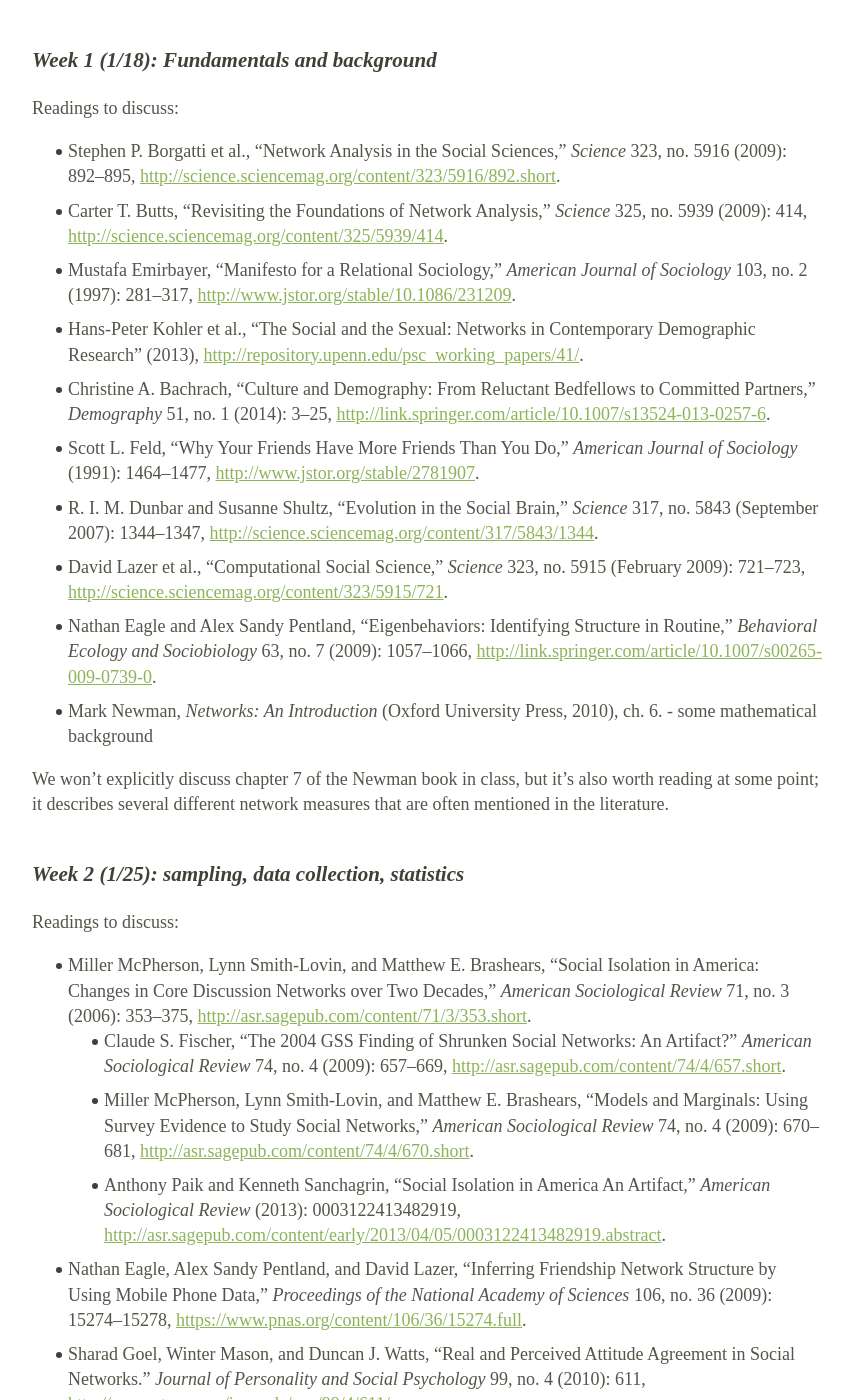
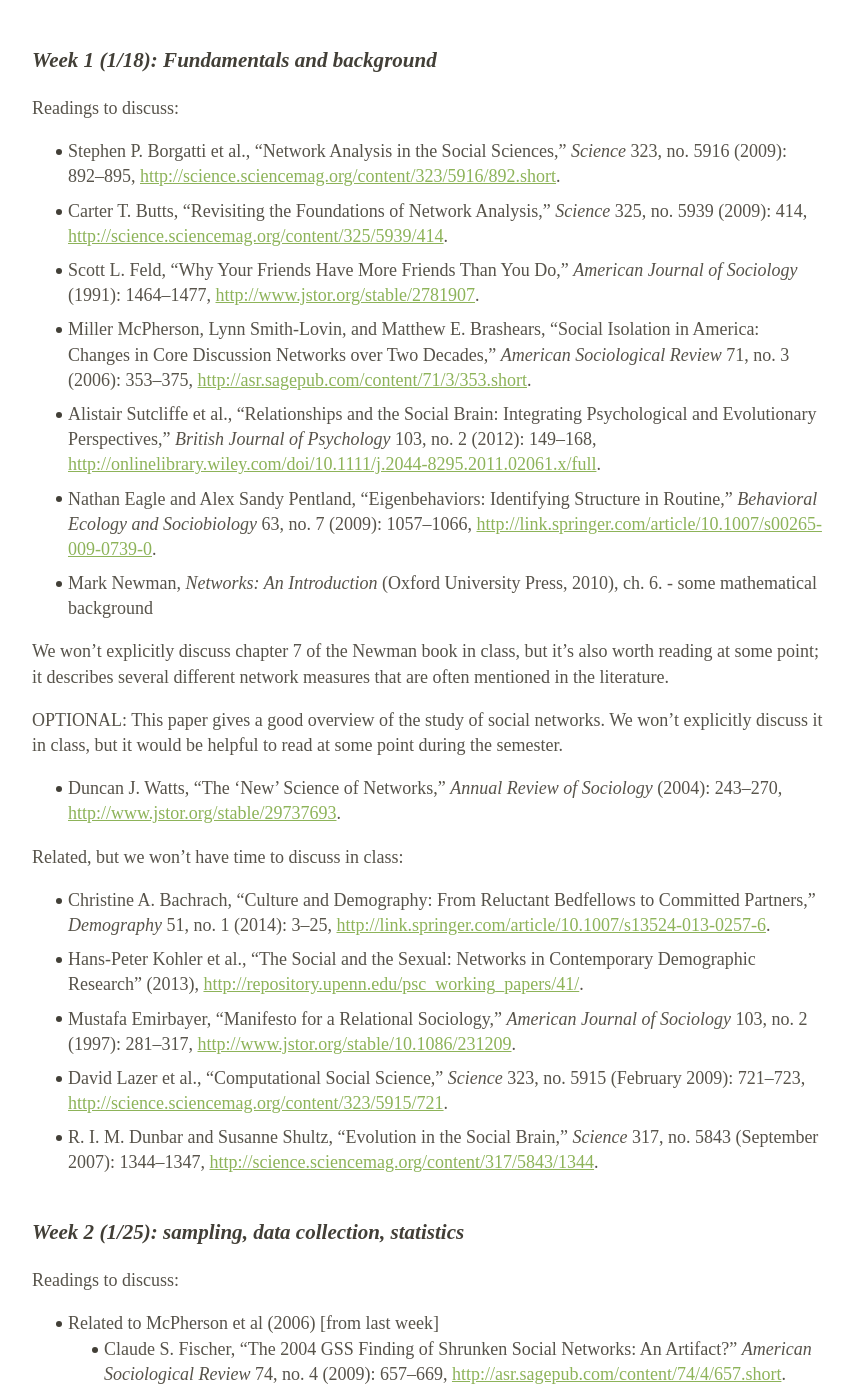
Before and after one commit to dfeehan/dfeehan.github.io, a Jekyll site: the page teaching/201701_demog260.html, which Jekyll copies as it is, in a window 1280 px wide and 1400 px high, scrolled down 1660 px. Shown: the whole window, without its empty margins (212-1066 px from the left). Built offline with Jekyll 4.4.1, drawn with Linux system fonts in a browser that asks for light colours; some of the changed text lies outside the part shown.

Commit message:
first week updated

```diff
--- a/teaching/201701_demog260.html
+++ b/teaching/201701_demog260.html
@@ -361,20 +361,29 @@ The purpose of this paper is to connect the topics of this class to your actual
 <ul>
 <li><span class="citation">Stephen P. Borgatti et al., “Network Analysis in the Social Sciences,” <em>Science</em> 323, no. 5916 (2009): 892–895, <a href="http://science.sciencemag.org/content/323/5916/892.short" class="uri">http://science.sciencemag.org/content/323/5916/892.short</a>.</span></li>
 <li><span class="citation">Carter T. Butts, “Revisiting the Foundations of Network Analysis,” <em>Science</em> 325, no. 5939 (2009): 414, <a href="http://science.sciencemag.org/content/325/5939/414" class="uri">http://science.sciencemag.org/content/325/5939/414</a>.</span></li>
-<li><span class="citation">Mustafa Emirbayer, “Manifesto for a Relational Sociology,” <em>American Journal of Sociology</em> 103, no. 2 (1997): 281–317, <a href="http://www.jstor.org/stable/10.1086/231209" class="uri">http://www.jstor.org/stable/10.1086/231209</a>.</span></li>
-<li><span class="citation">Hans-Peter Kohler et al., “The Social and the Sexual: Networks in Contemporary Demographic Research” (2013), <a href="http://repository.upenn.edu/psc_working_papers/41/" class="uri">http://repository.upenn.edu/psc_working_papers/41/</a>.</span></li>
-<li><span class="citation">Christine A. Bachrach, “Culture and Demography: From Reluctant Bedfellows to Committed Partners,” <em>Demography</em> 51, no. 1 (2014): 3–25, <a href="http://link.springer.com/article/10.1007/s13524-013-0257-6" class="uri">http://link.springer.com/article/10.1007/s13524-013-0257-6</a>.</span></li>
 <li><span class="citation">Scott L. Feld, “Why Your Friends Have More Friends Than You Do,” <em>American Journal of Sociology</em> (1991): 1464–1477, <a href="http://www.jstor.org/stable/2781907" class="uri">http://www.jstor.org/stable/2781907</a>.</span></li>
-<li><span class="citation">R. I. M. Dunbar and Susanne Shultz, “Evolution in the Social Brain,” <em>Science</em> 317, no. 5843 (September 2007): 1344–1347, <a href="http://science.sciencemag.org/content/317/5843/1344" class="uri">http://science.sciencemag.org/content/317/5843/1344</a>.</span></li>
-<li><span class="citation">David Lazer et al., “Computational Social Science,” <em>Science</em> 323, no. 5915 (February 2009): 721–723, <a href="http://science.sciencemag.org/content/323/5915/721" class="uri">http://science.sciencemag.org/content/323/5915/721</a>.</span></li>
+<li><span class="citation">Miller McPherson, Lynn Smith-Lovin, and Matthew E. Brashears, “Social Isolation in America: Changes in Core Discussion Networks over Two Decades,” <em>American Sociological Review</em> 71, no. 3 (2006): 353–375, <a href="http://asr.sagepub.com/content/71/3/353.short" class="uri">http://asr.sagepub.com/content/71/3/353.short</a>.</span></li>
+<li><span class="citation">Alistair Sutcliffe et al., “Relationships and the Social Brain: Integrating Psychological and Evolutionary Perspectives,” <em>British Journal of Psychology</em> 103, no. 2 (2012): 149–168, <a href="http://onlinelibrary.wiley.com/doi/10.1111/j.2044-8295.2011.02061.x/full" class="uri">http://onlinelibrary.wiley.com/doi/10.1111/j.2044-8295.2011.02061.x/full</a>.</span></li>
 <li><span class="citation">Nathan Eagle and Alex Sandy Pentland, “Eigenbehaviors: Identifying Structure in Routine,” <em>Behavioral Ecology and Sociobiology</em> 63, no. 7 (2009): 1057–1066, <a href="http://link.springer.com/article/10.1007/s00265-009-0739-0" class="uri">http://link.springer.com/article/10.1007/s00265-009-0739-0</a>.</span></li>
 <li><span class="citation">Mark Newman, <em>Networks: An Introduction</em> (Oxford University Press, 2010), ch. 6.</span> - some mathematical background</li>
 </ul>
 <p>We won’t explicitly discuss chapter 7 of the Newman book in class, but it’s also worth reading at some point; it describes several different network measures that are often mentioned in the literature.</p>
+<p>OPTIONAL: This paper gives a good overview of the study of social networks. We won’t explicitly discuss it in class, but it would be helpful to read at some point during the semester.</p>
+<ul>
+<li><span class="citation">Duncan J. Watts, “The ‘New’ Science of Networks,” <em>Annual Review of Sociology</em> (2004): 243–270, <a href="http://www.jstor.org/stable/29737693" class="uri">http://www.jstor.org/stable/29737693</a>.</span></li>
+</ul>
+<p>Related, but we won’t have time to discuss in class:</p>
+<ul>
+<li><span class="citation">Christine A. Bachrach, “Culture and Demography: From Reluctant Bedfellows to Committed Partners,” <em>Demography</em> 51, no. 1 (2014): 3–25, <a href="http://link.springer.com/article/10.1007/s13524-013-0257-6" class="uri">http://link.springer.com/article/10.1007/s13524-013-0257-6</a>.</span></li>
+<li><span class="citation">Hans-Peter Kohler et al., “The Social and the Sexual: Networks in Contemporary Demographic Research” (2013), <a href="http://repository.upenn.edu/psc_working_papers/41/" class="uri">http://repository.upenn.edu/psc_working_papers/41/</a>.</span></li>
+<li><span class="citation">Mustafa Emirbayer, “Manifesto for a Relational Sociology,” <em>American Journal of Sociology</em> 103, no. 2 (1997): 281–317, <a href="http://www.jstor.org/stable/10.1086/231209" class="uri">http://www.jstor.org/stable/10.1086/231209</a>.</span></li>
+<li><span class="citation">David Lazer et al., “Computational Social Science,” <em>Science</em> 323, no. 5915 (February 2009): 721–723, <a href="http://science.sciencemag.org/content/323/5915/721" class="uri">http://science.sciencemag.org/content/323/5915/721</a>.</span></li>
+<li><span class="citation">R. I. M. Dunbar and Susanne Shultz, “Evolution in the Social Brain,” <em>Science</em> 317, no. 5843 (September 2007): 1344–1347, <a href="http://science.sciencemag.org/content/317/5843/1344" class="uri">http://science.sciencemag.org/content/317/5843/1344</a>.</span></li>
+</ul>
 <h3 id="week-2-125-sampling-data-collection-statistics">Week 2 (1/25): sampling, data collection, statistics</h3>
 <p>Readings to discuss:</p>
 <ul>
-<li><span class="citation">Miller McPherson, Lynn Smith-Lovin, and Matthew E. Brashears, “Social Isolation in America: Changes in Core Discussion Networks over Two Decades,” <em>American Sociological Review</em> 71, no. 3 (2006): 353–375, <a href="http://asr.sagepub.com/content/71/3/353.short" class="uri">http://asr.sagepub.com/content/71/3/353.short</a>.</span>
+<li>Related to McPherson et al (2006) [from last week]
 <ul>
 <li><span class="citation">Claude S. Fischer, “The 2004 GSS Finding of Shrunken Social Networks: An Artifact?” <em>American Sociological Review</em> 74, no. 4 (2009): 657–669, <a href="http://asr.sagepub.com/content/74/4/657.short" class="uri">http://asr.sagepub.com/content/74/4/657.short</a>.</span></li>
 <li><span class="citation">Miller McPherson, Lynn Smith-Lovin, and Matthew E. Brashears, “Models and Marginals: Using Survey Evidence to Study Social Networks,” <em>American Sociological Review</em> 74, no. 4 (2009): 670–681, <a href="http://asr.sagepub.com/content/74/4/670.short" class="uri">http://asr.sagepub.com/content/74/4/670.short</a>.</span></li>
@@ -391,10 +400,10 @@ The purpose of this paper is to connect the topics of this class to your actual
 <li><span class="citation">Peter V. Marsden, “Network Data and Measurement,” <em>Annual Review of Sociology</em> (1990): 435–463, <a href="http://www.jstor.org/stable/2083277" class="uri">http://www.jstor.org/stable/2083277</a>.</span></li>
 <li><span class="citation">Peter D. Hoff, Adrian E. Raftery, and Mark S. Handcock, “Latent Space Approaches to Social Network Analysis,” <em>Journal of the American Statistical Association</em> 97, no. 460 (2002): 1090–1098, <a href="http://www.tandfonline.com/doi/abs/10.1198/016214502388618906" class="uri">http://www.tandfonline.com/doi/abs/10.1198/016214502388618906</a>.</span></li>
 <li><span class="citation">Cathleen McGrath, Jim Blythe, and David Krackhardt, “The Effect of Spatial Arrangement on Judgments and Errors in Interpreting Graphs,” <em>Social Networks</em> 19, no. 3 (1997): 223–242, <a href="http://www.sciencedirect.com/science/article/pii/S0378873396002997" class="uri">http://www.sciencedirect.com/science/article/pii/S0378873396002997</a>.</span></li>
-<li><span class="citation">Martin Krzywinski et al., “Hive Plots—rational Approach to Visualizing Networks,” <em>Briefings in Bioinformatics</em> (2011): bbr069, <a href="https://bib.oxfordjournals.org/content/early/2011/12/09/bib.bbr069.full" class="uri">https://bib.oxfordjournals.org/content/early/2011/12/09/bib.bbr069.full</a>.</span> <!--* [@mossong_social_2008a]--></li>
+<li><span class="citation">Martin Krzywinski et al., “Hive Plots—Rational Approach to Visualizing Networks,” <em>Briefings in Bioinformatics</em> (2011): bbr069, <a href="https://bib.oxfordjournals.org/content/early/2011/12/09/bib.bbr069.full" class="uri">https://bib.oxfordjournals.org/content/early/2011/12/09/bib.bbr069.full</a>.</span> <!--* [@mossong_social_2008a]--></li>
 </ul>
 <h3 id="nb-no-class-21">NB: NO CLASS 2/1</h3>
-<h3 id="week-3-28-connectivity-and-small-worlds">Week 3 (2/8): Connectivity and small worlds</h3>
+<h3 id="week-3-28-network-models-connectivity-and-small-worlds">Week 3 (2/8): Network models, connectivity, and small worlds</h3>
 <p>Readings to discuss:</p>
 <ul>
 <li><span class="citation">Stanley Milgram, “The Small World Problem,” <em>Psychology Today</em> 2, no. 1 (1967): 60–67, <a href="http://measure.igpp.ucla.edu/GK12-SEE-LA/Lesson_Files_09/Tina_Wey/TW_social_networks_Milgram_1967_small_world_problem.pdf" class="uri">http://measure.igpp.ucla.edu/GK12-SEE-LA/Lesson_Files_09/Tina_Wey/TW_social_networks_Milgram_1967_small_world_problem.pdf</a>.</span></li>
@@ -439,26 +448,9 @@ The purpose of this paper is to connect the topics of this class to your actual
 <li><span class="citation">Mark Granovetter, “Economic Action and Social Structure: The Problem of Embeddedness,” <em>American Journal of Sociology</em> (1985): 481–510, <a href="http://www.jstor.org/stable/2780199" class="uri">http://www.jstor.org/stable/2780199</a>.</span></li>
 <li><span class="citation">Alejandro Portes and Julia Sensenbrenner, “Embeddedness and Immigration: Notes on the Social Determinants of Economic Action,” <em>American Journal of Sociology</em> (1993): 1320–1350, <a href="http://www.jstor.org/stable/2781823" class="uri">http://www.jstor.org/stable/2781823</a>.</span></li>
 </ul>
-<h3 id="week-5-222-network-formation-time">Week 5 (2/22): Network formation, time</h3>
-<ul>
-<li><span class="citation">Albert-László Barabási and Réka Albert, “Emergence of Scaling in Random Networks,” <em>Science</em> 286, no. 5439 (1999): 509–512, <a href="http://science.sciencemag.org/content/286/5439/509.short" class="uri">http://science.sciencemag.org/content/286/5439/509.short</a>.</span></li>
-<li><span class="citation">Fredrik Liljeros et al., “The Web of Human Sexual Contacts,” <em>Nature</em> 411, no. 6840 (2001): 907–908, <a href="http://www.nature.com/nature/journal/v411/n6840/full/411907a0.html" class="uri">http://www.nature.com/nature/journal/v411/n6840/full/411907a0.html</a>.</span>
-<ul>
-<li><span class="citation">James Holland Jones and Mark S. Handcock, “Social Networks (Communication Arising): Sexual Contacts and Epidemic Thresholds,” <em>Nature</em> 423, no. 6940 (2003): 605–606, <a href="http://www.nature.com/nature/journal/v423/n6940/full/423605a.html" class="uri">http://www.nature.com/nature/journal/v423/n6940/full/423605a.html</a>.</span></li>
-<li><span class="citation">Fredrik Liljeros et al., “Social Networks (Communication Arising): Sexual Contacts and Epidemic Thresholds,” <em>Nature</em> 423, no. 6940 (2003): 606–606, <a href="http://www.nature.com/nature/journal/v423/n6940/full/423606a.html" class="uri">http://www.nature.com/nature/journal/v423/n6940/full/423606a.html</a>.</span></li>
-</ul></li>
-<li><span class="citation">Peter S. Bearman, James Moody, and Katherine Stovel, “Chains of Affection: The Structure of Adolescent Romantic and Sexual Networks1,” <em>American Journal of Sociology</em> 110, no. 1 (2004): 44–91, <a href="http://www.jstor.org/stable/10.1086/386272" class="uri">http://www.jstor.org/stable/10.1086/386272</a>.</span></li>
-<li><span class="citation">Gueorgi Kossinets and Duncan J. Watts, “Empirical Analysis of an Evolving Social Network,” <em>Science</em> 311, no. 5757 (2006): 88–90, <a href="http://science.sciencemag.org/content/311/5757/88.short" class="uri">http://science.sciencemag.org/content/311/5757/88.short</a>.</span></li>
-<li><span class="citation">Gueorgi Kossinets and Duncan J. Watts, “Origins of Homophily in an Evolving Social Network,” <em>American Journal of Sociology</em> 115, no. 2 (2009): 405–450, <a href="http://www.jstor.org/stable/10.1086/599247" class="uri">http://www.jstor.org/stable/10.1086/599247</a>.</span></li>
-<li><span class="citation">Coren L. Apicella et al., “Social Networks and Cooperation in Hunter-Gatherers,” <em>Nature</em> 481, no. 7382 (2012): 497–501, <a href="http://www.nature.com/nature/journal/v481/n7382/full/nature10736.html" class="uri">http://www.nature.com/nature/journal/v481/n7382/full/nature10736.html</a>.</span></li>
-<li><span class="citation">Tuan Q. Phan and Edoardo M. Airoldi, “A Natural Experiment of Social Network Formation and Dynamics,” <em>Proceedings of the National Academy of Sciences</em> 112, no. 21 (2015): 6595–6600, <a href="http://www.pnas.org/content/112/21/6595.short" class="uri">http://www.pnas.org/content/112/21/6595.short</a>.</span></li>
-</ul>
-<p>Also interesting (but we won’t have time to discuss in class):</p>
-<ul>
-<li><span class="citation">Mark EJ Newman, “Coauthorship Networks and Patterns of Scientific Collaboration,” <em>Proceedings of the National Academy of Sciences</em> 101, no. suppl 1 (2004): 5200–5205, <a href="http://www.pnas.org/content/101/suppl_1/5200.short" class="uri">http://www.pnas.org/content/101/suppl_1/5200.short</a>.</span></li>
-<li><span class="citation">Roger Guimera et al., “Team Assembly Mechanisms Determine Collaboration Network Structure and Team Performance,” <em>Science</em> 308, no. 5722 (2005): 697–702, <a href="http://science.sciencemag.org/content/308/5722/697.short" class="uri">http://science.sciencemag.org/content/308/5722/697.short</a>.</span></li>
-</ul>
-<h3 id="week-6-31-time-and-collaboration-cont.-intro-to-contagion-and-influence">Week 6 (3/1): Time and collaboration, cont.; intro to contagion and influence</h3>
+<h3 id="week-5-222-communities">Week 5 (2/22): Communities</h3>
+<p>TODO</p>
+<h3 id="week-6-31-network-formation-homophily">Week 6 (3/1): Network formation, homophily</h3>
 <!--
 * ? [@shwed_temporal_2010]
 * ? [@newman_clustering_2001]
@@ -482,7 +474,30 @@ The purpose of this paper is to connect the topics of this class to your actual
 <li><span class="citation">Damon Centola, “The Social Origins of Networks and Diffusion,” <em>American Journal of Sociology</em> 120, no. 5 (2015): 1295–1338, <a href="http://www.jstor.org/stable/10.1086/681275" class="uri">http://www.jstor.org/stable/10.1086/681275</a>.</span></li>
 <li><span class="citation">Damon Centola and Michael Macy, “Complex Contagions and the Weakness of Long Ties,” <em>American Journal of Sociology</em> 113, no. 3 (2007): 702–734, <a href="http://www.jstor.org/stable/10.1086/521848" class="uri">http://www.jstor.org/stable/10.1086/521848</a>.</span></li>
 </ul>
-<h3 id="week-7-38-contagion-and-influence">Week 7 (3/8): Contagion and influence</h3>
+<h3 id="week-7-38-network-formation-time">Week 7 (3/8): Network formation, time</h3>
+<ul>
+<li><span class="citation">Albert-László Barabási and Réka Albert, “Emergence of Scaling in Random Networks,” <em>Science</em> 286, no. 5439 (1999): 509–512, <a href="http://science.sciencemag.org/content/286/5439/509.short" class="uri">http://science.sciencemag.org/content/286/5439/509.short</a>.</span></li>
+<li><span class="citation">Fredrik Liljeros et al., “The Web of Human Sexual Contacts,” <em>Nature</em> 411, no. 6840 (2001): 907–908, <a href="http://www.nature.com/nature/journal/v411/n6840/full/411907a0.html" class="uri">http://www.nature.com/nature/journal/v411/n6840/full/411907a0.html</a>.</span>
+<ul>
+<li><span class="citation">James Holland Jones and Mark S. Handcock, “Social Networks (Communication Arising): Sexual Contacts and Epidemic Thresholds,” <em>Nature</em> 423, no. 6940 (2003): 605–606, <a href="http://www.nature.com/nature/journal/v423/n6940/full/423605a.html" class="uri">http://www.nature.com/nature/journal/v423/n6940/full/423605a.html</a>.</span></li>
+<li><span class="citation">Fredrik Liljeros et al., “Social Networks (Communication Arising): Sexual Contacts and Epidemic Thresholds,” <em>Nature</em> 423, no. 6940 (2003): 606–606, <a href="http://www.nature.com/nature/journal/v423/n6940/full/423606a.html" class="uri">http://www.nature.com/nature/journal/v423/n6940/full/423606a.html</a>.</span></li>
+</ul></li>
+<li><span class="citation">Peter S. Bearman, James Moody, and Katherine Stovel, “Chains of Affection: The Structure of Adolescent Romantic and Sexual Networks1,” <em>American Journal of Sociology</em> 110, no. 1 (2004): 44–91, <a href="http://www.jstor.org/stable/10.1086/386272" class="uri">http://www.jstor.org/stable/10.1086/386272</a>.</span></li>
+<li><span class="citation">Gueorgi Kossinets and Duncan J. Watts, “Empirical Analysis of an Evolving Social Network,” <em>Science</em> 311, no. 5757 (2006): 88–90, <a href="http://science.sciencemag.org/content/311/5757/88.short" class="uri">http://science.sciencemag.org/content/311/5757/88.short</a>.</span></li>
+<li><span class="citation">Gueorgi Kossinets and Duncan J. Watts, “Origins of Homophily in an Evolving Social Network,” <em>American Journal of Sociology</em> 115, no. 2 (2009): 405–450, <a href="http://www.jstor.org/stable/10.1086/599247" class="uri">http://www.jstor.org/stable/10.1086/599247</a>.</span></li>
+<li><span class="citation">Coren L. Apicella et al., “Social Networks and Cooperation in Hunter-Gatherers,” <em>Nature</em> 481, no. 7382 (2012): 497–501, <a href="http://www.nature.com/nature/journal/v481/n7382/full/nature10736.html" class="uri">http://www.nature.com/nature/journal/v481/n7382/full/nature10736.html</a>.</span></li>
+<li><span class="citation">Tuan Q. Phan and Edoardo M. Airoldi, “A Natural Experiment of Social Network Formation and Dynamics,” <em>Proceedings of the National Academy of Sciences</em> 112, no. 21 (2015): 6595–6600, <a href="http://www.pnas.org/content/112/21/6595.short" class="uri">http://www.pnas.org/content/112/21/6595.short</a>.</span></li>
+</ul>
+<p>Also interesting (but we won’t have time to discuss in class):</p>
+<ul>
+<li><span class="citation">Mark EJ Newman, “Coauthorship Networks and Patterns of Scientific Collaboration,” <em>Proceedings of the National Academy of Sciences</em> 101, no. suppl 1 (2004): 5200–5205, <a href="http://www.pnas.org/content/101/suppl_1/5200.short" class="uri">http://www.pnas.org/content/101/suppl_1/5200.short</a>.</span></li>
+<li><span class="citation">Roger Guimera et al., “Team Assembly Mechanisms Determine Collaboration Network Structure and Team Performance,” <em>Science</em> 308, no. 5722 (2005): 697–702, <a href="http://science.sciencemag.org/content/308/5722/697.short" class="uri">http://science.sciencemag.org/content/308/5722/697.short</a>.</span></li>
+</ul>
+<h3 id="project-meetings">3/15 : Project meetings</h3>
+<h3 id="week-8-322-network-formation-collaboration">Week 8 (3/22): Network formation, collaboration</h3>
+<h3 id="spring-break">3/29: Spring break</h3>
+<h3 id="week-9-45-contagion-and-influence---simple-contagion-and-epidemics">Week 9 (4/5): Contagion and influence - simple contagion and epidemics</h3>
+<h3 id="week-10-412-contagion-and-influence---complex-contagion">Week 10 (4/12): Contagion and influence - complex contagion</h3>
 <ul>
 <li><span class="citation">Nicholas A. Christakis and James H. Fowler, “The Spread of Obesity in a Large Social Network over 32 Years,” <em>New England Journal of Medicine</em> 357, no. 4 (2007): 370–379, <a href="http://www.nejm.org/doi/full/10.1056/nejmsa066082" class="uri">http://www.nejm.org/doi/full/10.1056/nejmsa066082</a>.</span></li>
 <li><span class="citation">Russell Lyons, “The Spread of Evidence-Poor Medicine via Flawed Social-Network Analysis,” <em>Statistics, Politics, and Policy</em> 2, no. 1 (2011), <a href="http://www.degruyter.com/view/j/spp.2011.2.issue-1/spp.2011.2.1.1024/spp.2011.2.1.1024.xml" class="uri">http://www.degruyter.com/view/j/spp.2011.2.issue-1/spp.2011.2.1.1024/spp.2011.2.1.1024.xml</a>.</span></li>
@@ -512,16 +526,12 @@ The purpose of this paper is to connect the topics of this class to your actual
 <li><span class="citation">Eytan Bakshy, Dean Eckles, and Michael S. Bernstein, “Designing and Deploying Online Field Experiments,” in <em>Proceedings of the 23rd International Conference on World Wide Web</em> (ACM, 2014), 283–292, <a href="http://dl.acm.org/citation.cfm?id=2567967" class="uri">http://dl.acm.org/citation.cfm?id=2567967</a>.</span></li>
 <li><span class="citation">Dean Eckles, Brian Karrer, and Johan Ugander, “Design and Analysis of Experiments in Networks: Reducing Bias from Interference,” <em>ArXiv Preprint ArXiv:1404.7530</em> (2014), <a href="http://arxiv.org/abs/1404.7530" class="uri">http://arxiv.org/abs/1404.7530</a>.</span></li>
 </ul>
+<h3 id="paa">4/26: PAA</h3>
+<h3 id="mini-conference-tba">Mini-conference: TBA</h3>
 <p>Optional wrap-up:</p>
 <ul>
-<li><span class="citation">Duncan J. Watts, “The‘ New’ Science of Networks,” <em>Annual Review of Sociology</em> (2004): 243–270, <a href="http://www.jstor.org/stable/29737693" class="uri">http://www.jstor.org/stable/29737693</a>.</span></li>
+<li><span class="citation">Watts, “The ‘New’ Science of Networks.”</span></li>
 <li><span class="citation">Mark EJ Newman and Juyong Park, “Why Social Networks Are Different from Other Types of Networks,” <em>Physical Review E</em> 68, no. 3 (2003): 036122, <a href="http://journals.aps.org/pre/abstract/10.1103/PhysRevE.68.036122" class="uri">http://journals.aps.org/pre/abstract/10.1103/PhysRevE.68.036122</a>.</span></li>
 </ul>
-<h3 id="spring-break">3/29: Spring break</h3>
-<h3 id="week-9-45-tba">Week 9 (4/5): TBA</h3>
-<h3 id="week-10-412-tba">Week 10 (4/12): TBA</h3>
-<h3 id="week-11-419-tba">Week 11 (4/19): TBA</h3>
-<h3 id="paa">4/26: PAA</h3>
-<h3 id="mini-conference-tba">Mini-conference: TBA</h3>
 </body>
 </html>
```
Also changed, not shown: other parts of teaching/201701_demog260.html (+2 -3 lines).
